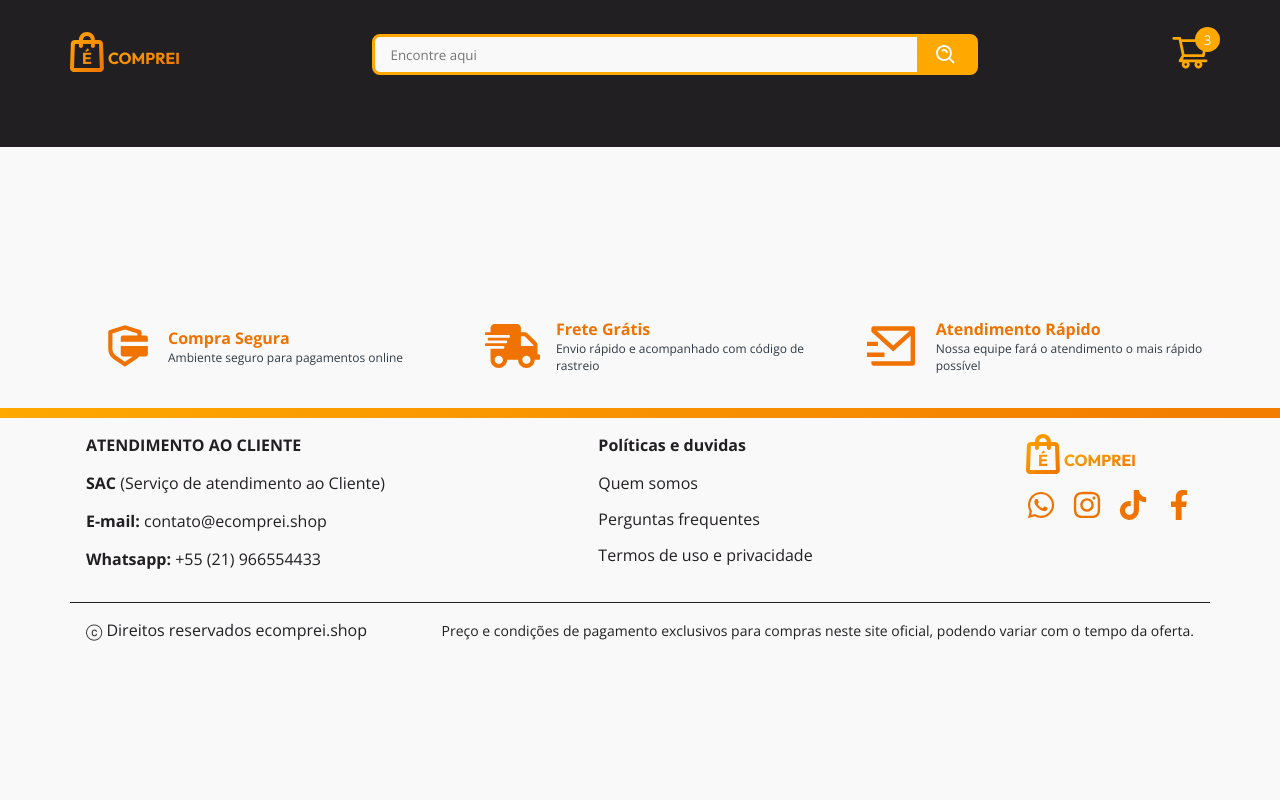
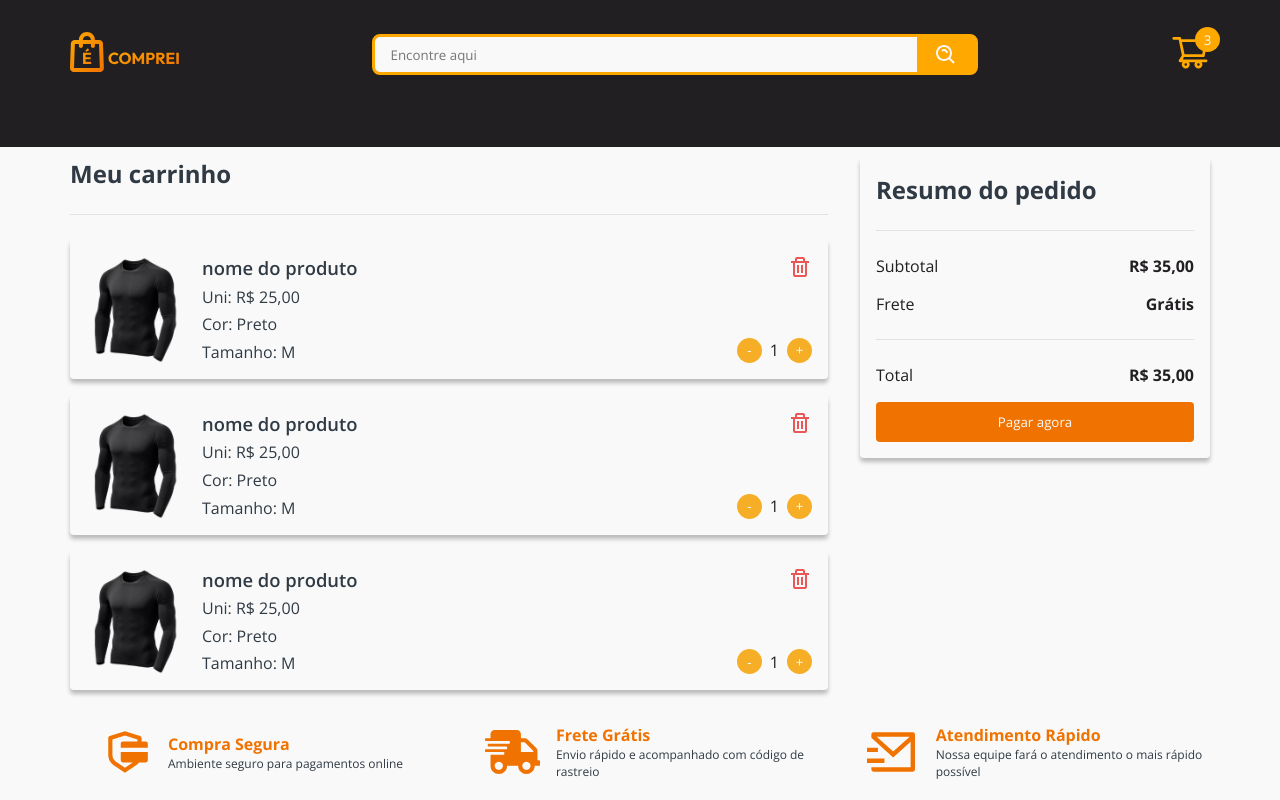
Before and after one commit to jeffersontk/ecomprei-front, a Next.js app: page /cart in a window 1280 px wide. Shown: the top 800 px of the page. Built offline with nearby package versions, Linux system fonts and the light colour scheme.

Commit message:
style pagina de cart

```diff
--- a/src/components/CardCheckout/index.tsx
+++ b/src/components/CardCheckout/index.tsx
@@ -38,10 +38,6 @@ const CardCheckout: React.FC = () => {
                 </select>
               </div>
             </ContentSelects>
-            {/* <PriceInfo>
-              <OldPrice>R$ 249.99</OldPrice>
-              <NewPrice>R$ 192.49</NewPrice>
-            </PriceInfo> */}
           </DetailProduct>
           <Divider />
           <DetailPrice>
--- a/src/pages/cart/index.tsx
+++ b/src/pages/cart/index.tsx
@@ -1,10 +1,94 @@
+import Image from 'next/image';
 import React from 'react';
+import {BiTrash} from 'react-icons/bi';
+import { CartContainer, CartContent, CartProduct, CartResume } from '../../styles/pages/Cart';
+import { Divider } from '../../styles/pages/checkout';
+import tshirt from '../../assets/tshirt.png'
 
 // import { Container } from './styles';
 
 export default function Cart () {
   return (
-    <>
-    </>
+    <CartContainer render={{'@initial': 'mobile', '@bp2': 'desktop'}}>
+      <CartContent>
+        <h2>Meu carrinho</h2>
+        <Divider />
+        <CartProduct>
+          <Image src={tshirt} alt=""/>
+          <div className='details-content'>
+            <div className='details'>
+              <span className='product-name'>nome do produto</span>
+              <span>Uni: R$ 25,00</span>
+              <span>Cor: Preto</span>
+              <span>Tamanho: M</span>
+            </div>
+            <div className='total'>
+              <span><BiTrash size={24}/></span>
+              <div className='count'>
+                <button>-</button>
+                <span>1</span>
+                <button>+</button>
+              </div>
+            </div>
+          </div>
+        </CartProduct>
+        <CartProduct>
+          <Image src={tshirt} alt=""/>
+          <div className='details-content'>
+            <div className='details'>
+              <span className='product-name'>nome do produto</span>
+              <span>Uni: R$ 25,00</span>
+              <span>Cor: Preto</span>
+              <span>Tamanho: M</span>
+            </div>
+            <div className='total'>
+              <span><BiTrash size={24}/></span>
+              <div className='count'>
+                <button>-</button>
+                <span>1</span>
+                <button>+</button>
+              </div>
+            </div>
+          </div>
+        </CartProduct>
+        <CartProduct>
+          <Image src={tshirt} alt=""/>
+          <div className='details-content'>
+            <div className='details'>
+              <span className='product-name'>nome do produto</span>
+              <span>Uni: R$ 25,00</span>
+              <span>Cor: Preto</span>
+              <span>Tamanho: M</span>
+            </div>
+            <div className='total'>
+              <span><BiTrash size={24}/></span>
+              <div className='count'>
+                <button>-</button>
+                <span>1</span>
+                <button>+</button>
+              </div>
+            </div>
+          </div>
+        </CartProduct>
+      </CartContent>
+      <CartResume>
+        <h2>Resumo do pedido</h2>
+        <Divider />
+        <div className='textContent'>
+          <span>Subtotal</span>
+          <strong>R$ 35,00</strong>
+        </div>
+        <div className='textContent'>
+          <span>Frete</span>
+          <strong>Grátis</strong>
+        </div>
+        <Divider />
+        <div className='textContent'>
+          <span>Total</span>
+          <strong>R$ 35,00</strong>
+        </div>
+        <button>Pagar agora</button>
+      </CartResume>
+    </CartContainer>
   )
 }
--- /dev/null
+++ b/src/styles/pages/Cart.ts
@@ -0,0 +1,122 @@
+import { styled } from '..';
+export const CartContainer = styled('section', {
+  width: '100%',
+  display: 'grid',
+
+}, {
+  variants: {
+    render: {
+      mobile: {
+        gridTemplateColumns: '390px',
+        justifyContent: 'center',
+        alignItems: 'center',
+        gap: '2rem',
+      },
+      desktop: {
+        alignItems: 'flex-start',
+        gridTemplateColumns: 'minmax(100px, 758px) 350px',
+        gap: '2rem',
+      }
+    }
+  }
+})
+
+export const CartContent = styled('div', {
+  display: 'flex',
+  flexDirection: 'column',
+  gap: '1rem',
+
+  h2: {
+    color: '$graphite',
+  }
+})
+
+export const CartProduct = styled('div', {
+  display: 'flex',
+  gap: '1rem',
+  boxShadow: '0px 4px 4px rgba(0, 0, 0, 0.25)',
+  padding: '1rem',
+  borderRadius: '4px',
+
+  img:{
+    width: '100px',
+    height: 'auto'
+  },
+
+  '.details-content': {
+    width: '100%',
+    display: 'flex',
+    alignItems: 'flex-start',
+    justifyContent: 'space-between',
+
+    '.details': {
+      display: 'flex',
+      flexDirection: 'column',
+      gap: '0.35rem',
+      color: '$graphite',
+
+      '.product-name': {
+        fontSize: '1.15rem',
+        fontWeight: 600,
+
+      },
+
+
+    },
+
+    '.total': {
+      display: 'flex',
+      height: '100%',
+      flexDirection: 'column',
+      justifyContent: 'space-between',
+      alignItems: 'flex-end',
+      gap: '0.5rem',
+
+      svg: {
+        color: '$red300',
+        cursor: 'pointer'
+      },
+
+      '.count': {
+        display: 'flex',
+        alignItems: 'center',
+        gap: '0.5rem',
+
+        button: {
+          border: 'none',
+          background: '$yellow300',
+          width: '25px',
+          height: '25px',
+          color: '$white',
+          borderRadius: '40px',
+          cursor: 'pointer'
+        }
+      }
+    }
+  }
+})
+
+export const CartResume = styled('div', {
+  display: 'flex',
+  gap: '1rem',
+  flexDirection: 'column',
+  boxShadow: '0px 4px 4px rgba(0, 0, 0, 0.25)',
+  padding: '1rem',
+  borderRadius: '4px',
+
+  h2: {
+    color: '$graphite',
+  },
+  '.textContent': {
+    display: 'flex',
+    justifyContent: 'space-between',
+  },
+
+  button: {
+    border: 'none',
+    background: '$orange500',
+    color: '$white',
+    height: '40px',
+    borderRadius: '4px',
+  }
+})
```
